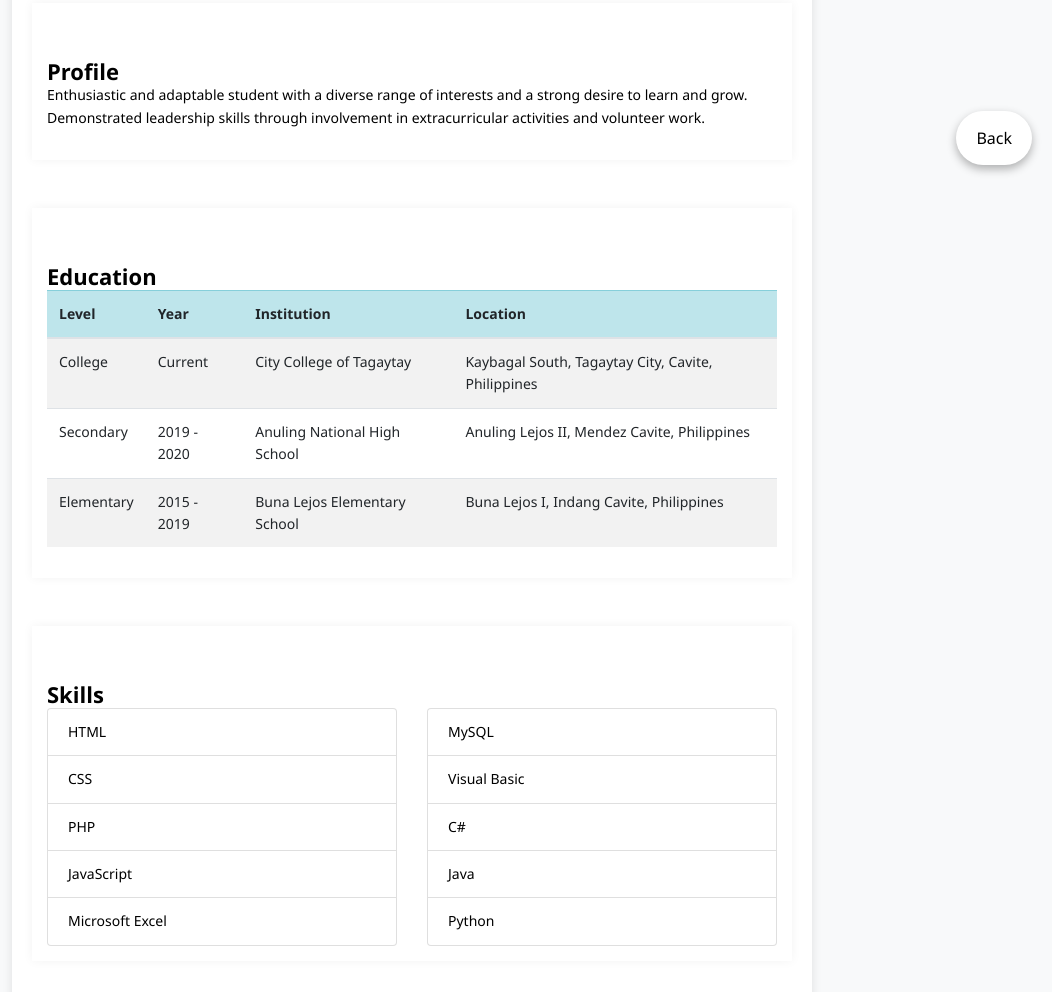
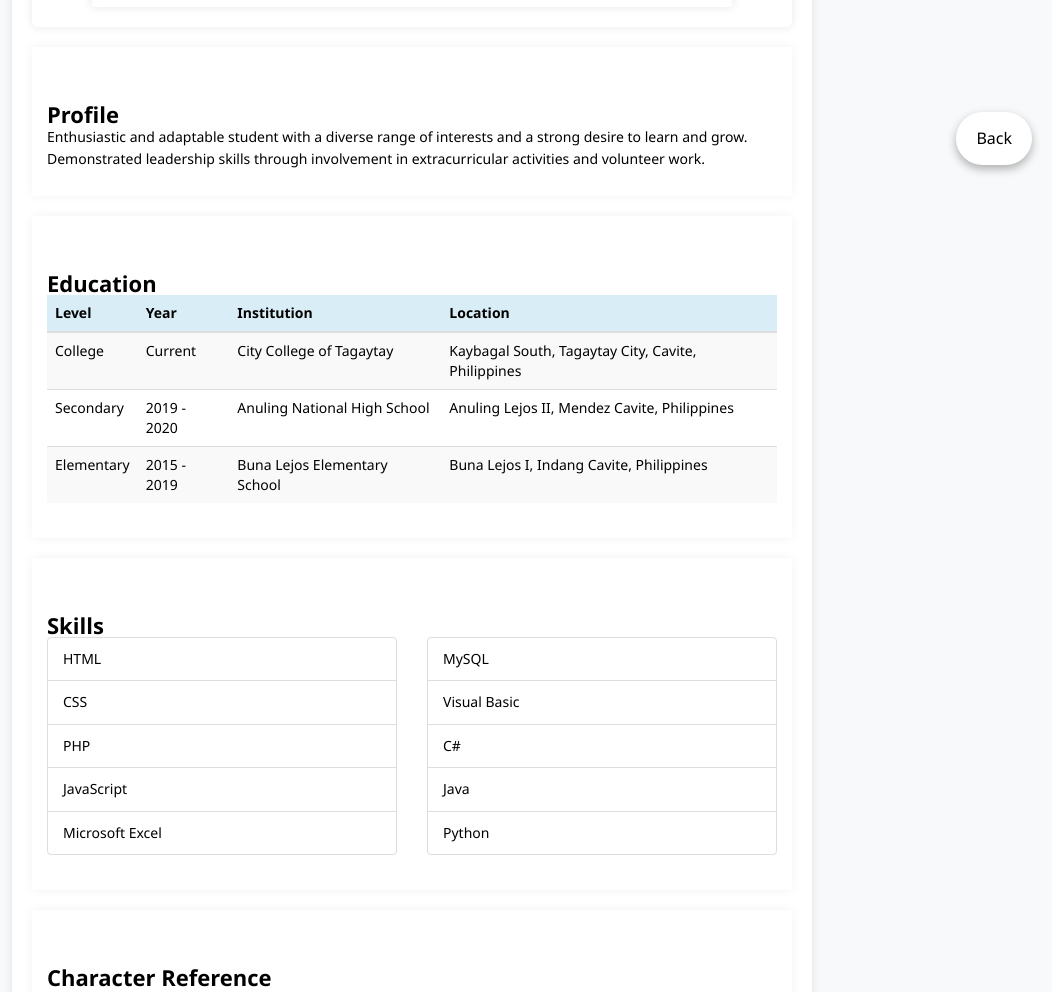
Before and after one commit to TechGuy06/sirAKFinalProject, a plain HTML site: page ResumeHTML/index.html in a window 1280 px wide. Shown: the part 615-1607 px from the top of the page, without its empty margins (228-1280 px from the left). Drawn offline with nearby package versions, Linux system fonts and the light colour scheme.

Commit message:
Update index.html

```diff
--- a/ResumeHTML/index.html
+++ b/ResumeHTML/index.html
@@ -4,19 +4,25 @@
     <meta charset="UTF-8">
     <meta name="viewport" content="width=device-width, initial-scale=1.0">
     <title>Resume</title>
-    <link rel="stylesheet" href="https://maxcdn.bootstrapcdn.com/bootstrap/4.5.2/css/bootstrap.min.css">
+    <link rel="stylesheet" href="https://maxcdn.bootstrapcdn.com/bootstrap/3.4.1/css/bootstrap.min.css">
     <script src="https://ajax.googleapis.com/ajax/libs/jquery/3.7.1/jquery.min.js"></script>
-    <script src="https://maxcdn.bootstrapcdn.com/bootstrap/4.5.2/js/bootstrap.min.js"></script>
+    <script src="https://maxcdn.bootstrapcdn.com/bootstrap/3.4.1/js/bootstrap.min.js"></script>
     <link rel="stylesheet" href="main.css">
     <style>
         body {
             font-size: 14px;
             line-height: 1.6;
             background-color: #f8f9fa;
+            display: flex;
+            justify-content: center;
+            align-items: center;
+            min-height: 100vh;
+            margin: 0;
             padding: 20px;
         }
         .container {
             max-width: 800px;
+            width: 100%;
             background-color: white;
             padding: 20px;
             box-shadow: 0 0 10px rgba(0, 0, 0, 0.1);
@@ -79,11 +85,11 @@
     </style>
 </head>
 <body>
-    <div id="wrapper">
+    <div id="wrapper" class="container">
         <header>
             <div class="jumbotron text-center">
                 <div class="container">
-                    <img src="Formal.jpg" class="img-fluid rounded-circle mb-3" width="200" height="200" alt="Photo of Marzan D. Ocampo">
+                    <img src="Formal.jpg" class="img-circle" width="200" height="200" alt="Photo of Marzan D. Ocampo">
                     <h1>Marzan D. Ocampo</h1>
                     <p class="lead">Third Year BSIT College Student</p>
                     <ul class="list-unstyled">
@@ -96,7 +102,7 @@
                 </div>
             </div>
         </header>
-        <main class="container">
+        <main>
             <section class="mb-5">
                 <h2>Profile</h2>
                 <p>
@@ -105,9 +111,10 @@
             </section>
             <section class="mb-5">
                 <h2>Education</h2>
+                <div class="table-responsive">
                     <table class="table table-striped">
                         <thead>
-                        <tr class="table-info">
+                            <tr class="info">
                                 <th>Level</th>
                                 <th>Year</th>
                                 <th>Institution</th>
@@ -135,11 +142,12 @@
                             </tr>
                         </tbody>
                     </table>
+                </div>
             </section>
             <section class="mb-5">
                 <h2>Skills</h2>
                 <div class="row">
-                    <div class="col-md-6">
+                    <div class="col-sm-6">
                         <ul class="list-group">
                             <li class="list-group-item">HTML</li>
                             <li class="list-group-item">CSS</li>
@@ -148,7 +156,7 @@
                             <li class="list-group-item">Microsoft Excel</li>
                         </ul>
                     </div>
-                    <div class="col-md-6">
+                    <div class="col-sm-6">
                         <ul class="list-group">
                             <li class="list-group-item">MySQL</li>
                             <li class="list-group-item">Visual Basic</li>
@@ -180,7 +188,7 @@
             </section>
         </main>
     </div>
-    <div class="text-center mt-3">
+    <div class="text-center">
         <button id="backButton" class="btn btn-primary">Back</button>
     </div>
     <script>
```
Lines whose indentation alone changed are shown as unchanged.
